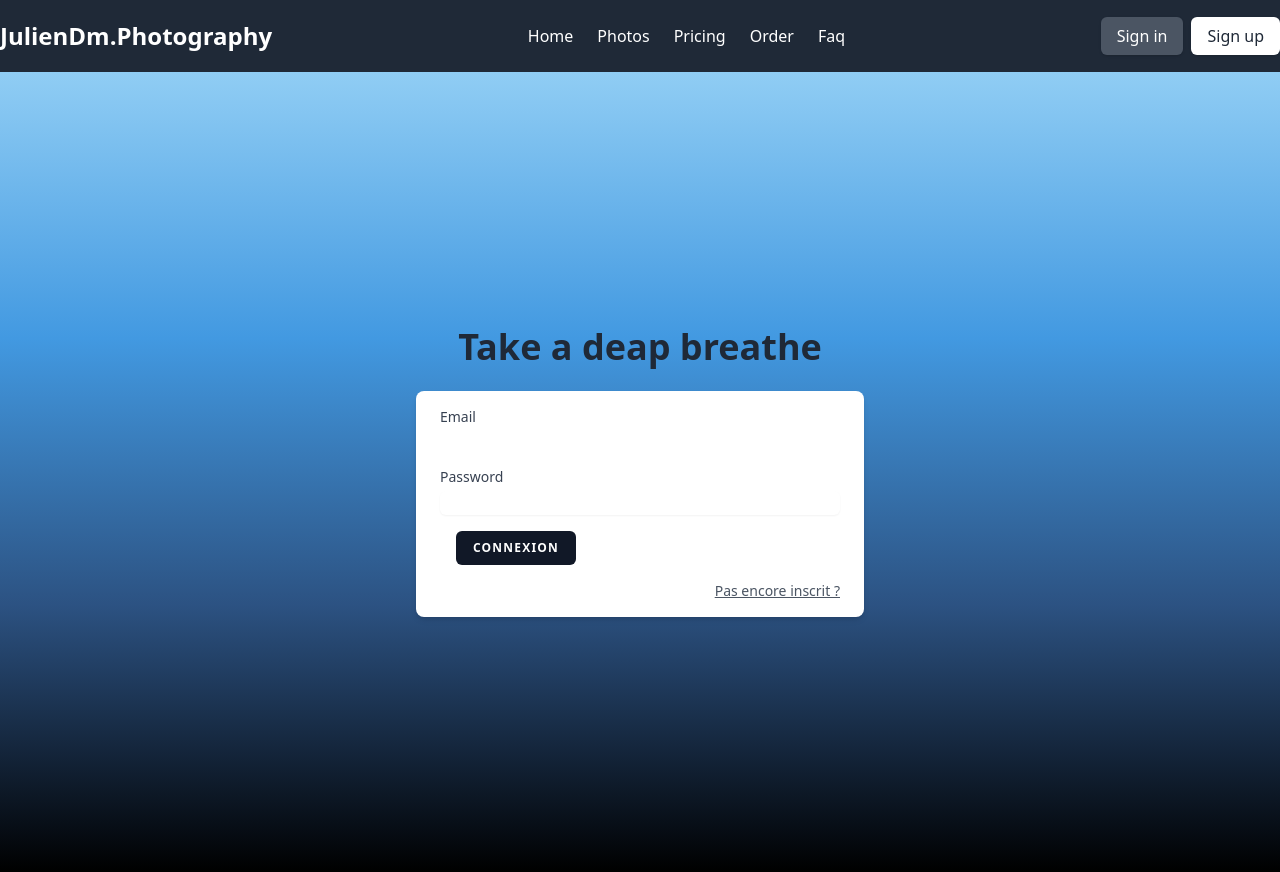
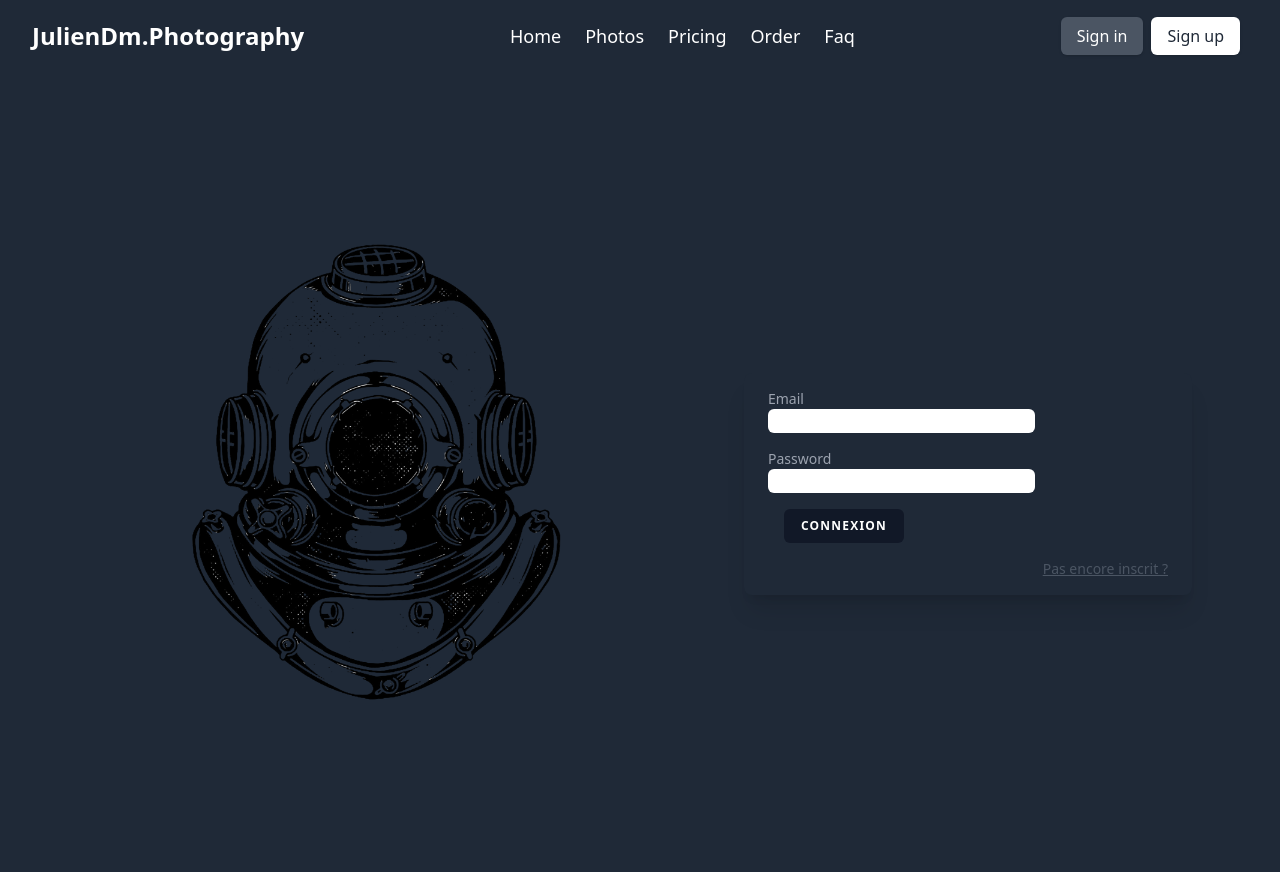
Before and after one commit to PierreStA/JulienDMPhotography, a React (Vite) app in the folder frontend/: page /login in a window 1280 px wide. Built offline with nearby package versions, Linux system fonts and the light colour scheme; no server answers.

Commit message:
css done signUp wip

```diff
--- a/frontend/src/components/Navbar.jsx
+++ b/frontend/src/components/Navbar.jsx
@@ -7,11 +7,11 @@ export default function NavBar() {
 
   return (
     <nav className="w-full bg-dark shadow">
-      <div className="justify-between  mx-auto lg:max-w-7xl md:items-center md:flex ">
+      <div className="justify-between mr-10   md:items-center md:flex ">
         <div>
           <div className="flex items-center justify-between py-3 md:py-5 md:block">
             <a href="javascript:void(0)">
-              <h2 className="text-2xl font-bold text-white">
+              <h2 className="text-2xl font-bold text-white ml-8">
                 JulienDm.Photography
               </h2>
             </a>
@@ -59,14 +59,14 @@ export default function NavBar() {
               navbar ? "block" : "hidden"
             }`}
           >
-            <nav className=" justify-evenly space-y-8 md:flex md:space-x-6 md:space-y-0">
+            <nav className=" justify-evenly space-y-8 md:flex md:space-x-6 md:space-y-0 text-lg">
               <div className="text-white hover:text-indigo-200 ">
                 <NavLink to="/">Home</NavLink>
               </div>
-              <div className="text-white hover:text-indigo-200 ">
+              <div className="text-white hover:text-indigo-200">
                 <NavLink to="/picturelist">Photos</NavLink>
               </div>
-              <div className="text-white hover:text-indigo-200 ">
+              <div className="text-white hover:text-indigo-200">
                 <NavLink to="/price">Pricing</NavLink>
               </div>
               <div className="text-white hover:text-indigo-200">
@@ -88,17 +88,11 @@ export default function NavBar() {
           </div>
         </div>
         <div className="hidden space-x-2 md:inline-block">
-          <a
-            href="javascript:void(0)"
-            className="px-4 py-2 text-white bg-gray-600 rounded-md shadow hover:bg-gray-800"
-          >
-            Sign in
+          <a className="px-4 py-2 text-white bg-gray-600 rounded-md shadow hover:bg-gray-800">
+            <NavLink to="/login">Sign in</NavLink>
           </a>
-          <a
-            href="javascript:void(0)"
-            className="px-4 py-2 text-gray-800 bg-white rounded-md shadow hover:bg-gray-100"
-          >
-            Sign up
+          <a className="px-4 py-2 text-gray-800 bg-white rounded-md shadow hover:bg-gray-100">
+            <NavLink to="/signup">Sign up</NavLink>
           </a>
         </div>
       </div>
--- a/frontend/src/pages/Login.jsx
+++ b/frontend/src/pages/Login.jsx
@@ -41,20 +41,18 @@ function Login() {
   return (
     <div>
       <Navbar />
-      <div className="flex flex-col items-center min-h-screen pt-6 sm:justify-center sm:pt-0 bg-gradient-to-b">
-        <div>
-          <a href="/">
-            <h3 className="text-4xl font-bold text-dark">
-              Take a deap breathe
-            </h3>
-          </a>
-        </div>
-        <div className="w-full px-6 py-4 mt-6 overflow-hidden bg-white shadow-md sm:max-w-md sm:rounded-lg">
-          <form onSubmit={handleSubmit}>
-            <div>
+      <div className="flex flex-row items-center min-h-screen pt-6 sm:justify-center sm:pt-0 bg-gray-800">
+        <img
+          src="/photos/scaphandre.png"
+          className="hidden md:block max-w-xl mr-20 scale-100 "
+        />
+        <div></div>
+        <div className="w-full px-6 py-4 mt-6 overflow-hidden bg-gray-800 shadow-xl border-solid sm:max-w-md sm:rounded-lg">
+          <form className="bg-gray-800 " onSubmit={handleSubmit}>
+            <div className="bg">
               <label
                 htmlFor="email"
-                className="block text-sm font-medium text-gray-700 undefined"
+                className="block text-sm font-medium text-gray-400 undefined"
               >
                 Email
               </label>
@@ -63,7 +61,7 @@ function Login() {
                   onChange={(e) => setEmail(e.target.value)}
                   type="email"
                   name="email"
-                  className=""
+                  className="block w-2/3 rounded-md"
                   id="email"
                 />
               </div>
@@ -71,7 +69,7 @@ function Login() {
             <div className="mt-4">
               <label
                 htmlFor="password"
-                className="block text-sm font-medium text-gray-700 undefined"
+                className="block text-sm font-medium text-gray-400 "
               >
                 Password
               </label>
@@ -80,7 +78,7 @@ function Login() {
                   onChange={(e) => setPassword(e.target.value)}
                   type="password"
                   name="password"
-                  className="block w-full mt-1 border-gray-300 rounded-md shadow-sm focus:border-indigo-300 focus:ring focus:ring-indigo-200 focus:ring-opacity-50"
+                  className=" block w-2/3 rounded-md"
                   id="password"
                 />
               </div>
--- a/frontend/src/pages/Order.jsx
+++ b/frontend/src/pages/Order.jsx
@@ -26,7 +26,7 @@ function Order() {
                 type="email"
                 id="email"
                 className="shadow-sm bg-gray-50 border border-gray-300 text-gray-900 text-sm rounded-lg focus:ring-primary-500 focus:border-primary-500 block w-full p-2.5 dark:bg-gray-700 dark:border-gray-600 dark:placeholder-gray-400 dark:text-white dark:focus:ring-primary-500 dark:focus:border-primary-500 dark:shadow-sm-light"
-                placeholder="name@flowbite.com"
+                placeholder="name@bigfish.com"
                 required
               ></input>
             </div>
--- a/frontend/src/pages/SignUp.jsx
+++ b/frontend/src/pages/SignUp.jsx
@@ -28,18 +28,18 @@ function SignUp() {
   return (
     <div>
       <Navbar />
-      <div className="flex flex-col items-center min-h-screen pt-6 sm:justify-center sm:pt-0 bg-gradient-to-b">
+      <div className="flex flex-col items-center min-h-screen pt-6 sm:justify-center sm:pt-0 bg-gray-800 ">
         <div>
           <a href="/">
             <h3 className="text-4xl font-bold text-dark">Ready to jump ?</h3>
           </a>
         </div>
-        <div className="w-full px-6 py-4 mt-6 overflow-hidden bg-white shadow-md sm:max-w-md sm:rounded-lg">
+        <div className="w-full px-6 py-4 mt-6 overflow-hidden  shadow-md sm:max-w-md sm:rounded-lg">
           <form onSubmit={handleForm}>
             <div>
               <label
                 htmlFor="name"
-                className="block text-sm font-medium text-gray-700 undefined"
+                className="block text-sm font-medium text-gray-400 undefined"
               >
                 Name
               </label>
@@ -55,7 +55,7 @@ function SignUp() {
             <div className="mt-4">
               <label
                 htmlFor="email"
-                className="block text-sm font-medium text-gray-700 undefined"
+                className="block text-sm font-medium text-gray-400 undefined"
               >
                 Email
               </label>
@@ -71,7 +71,7 @@ function SignUp() {
             <div className="mt-4">
               <label
                 htmlFor="password"
-                className="block text-sm font-medium text-gray-700 undefined"
+                className="block text-sm font-medium text-gray-400 undefined"
               >
                 Password
               </label>
@@ -93,7 +93,7 @@ function SignUp() {
               </a>
               <button
                 type="submit"
-                className="inline-flex items-center px-4 py-2 ml-4 text-xs font-semibold tracking-widest text-white uppercase transition duration-150 ease-in-out bg-gray-900 border border-transparent rounded-md active:bg-gray-900 false"
+                className="inline-flex items-center px-4 py-2 ml-4 text-xs font-semibold tracking-widest text-gray-400 uppercase transition duration-150 ease-in-out bg-gray-900 border border-transparent rounded-md active:bg-gray-900 false"
               >
                 Register
               </button>
```
Also changed, not shown: frontend/public/photos/scaphandre.png (added).
